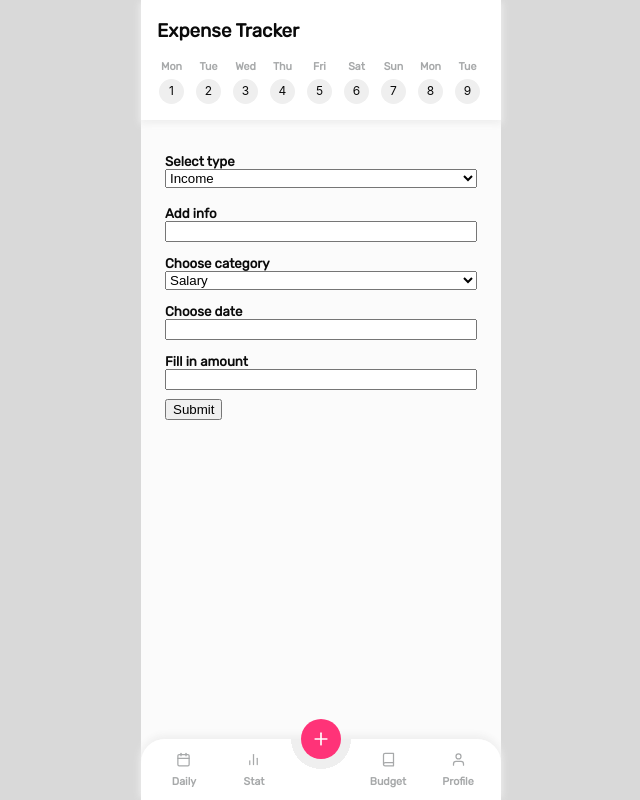
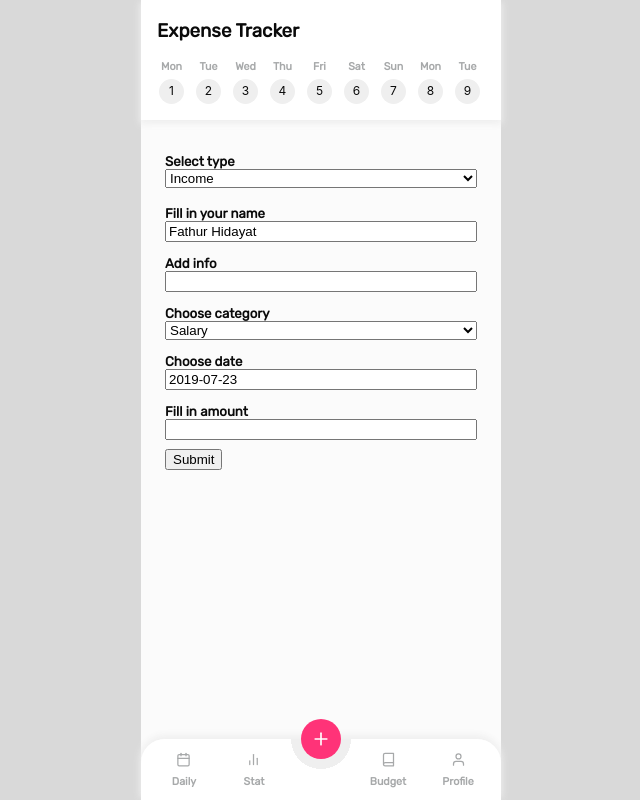
Before and after one commit to fathurhidayat3/expense-tracker, a React (Create React App) app: page /add-transaction-2 in a window 1280 px wide. Shown: the whole page, without its empty margins (319-959 px from the left). Built offline with nearby package versions, Linux system fonts and the light colour scheme.

Commit message:
Add create transaction functionality

```diff
--- a/src/App.js
+++ b/src/App.js
@@ -61,14 +61,15 @@ function App() {
     }
   ];
 
-  const initialState = () => localStorage.getItem("data");
+  // localStorage.clear();
+  // localStorage.setItem("data", JSON.stringify(dummy));
+
+  const initialState = () => JSON.parse(localStorage.getItem("data"));
   let [data, setData] = React.useState(initialState);
 
   return (
     <Router>
-      <DataContext.Provider
-        value={{ data: JSON.parse(data), setData: setData }}
-      >
+      <DataContext.Provider value={{ data: data || [], setData: setData }}>
         <DateContext.Provider value={{ etDate: etDate, setEtDate: setEtDate }}>
           <Base>
             <TopNavbar>
--- a/src/pages/AddTransaction2.js
+++ b/src/pages/AddTransaction2.js
@@ -1,18 +1,24 @@
+import { Field, Form, Formik } from "formik";
 import React from "react";
-import { Formik, Form, Field } from "formik";
 import * as Yup from "yup";
 import HeadingText from "../components/HeadingText";
+import DataContext from "../contexts/DataContext";
+import DateContext from "../contexts/DateContext";
 
 const TransactionSchema = Yup.object().shape({
   type: Yup.string(),
   info: Yup.string().required("Required"),
   category: Yup.string(),
-  date: Yup.string().required("Required"),
-  amount: Yup.string().required("Required")
+  date: Yup.date().required("Required"),
+  amount: Yup.number().required("Required")
 });
 
 const AddTransaction2 = () => {
   return (
+    <DataContext.Consumer>
+      {({ data, setData }) => (
+        <DateContext.Consumer>
+          {({ etDate }) => (
             <div
               style={{
                 flex: 1,
@@ -28,16 +34,19 @@ const AddTransaction2 = () => {
               <Formik
                 initialValues={{
                   type: "income",
+                  name: "Fathur Hidayat",
                   info: "",
                   category: "salary",
-          date: "",
+                  date: etDate,
                   amount: ""
                 }}
                 validationSchema={TransactionSchema}
                 onSubmit={values => {
-          // await console.log(JSON.parse(localStorage.getItem("data")));
+                  let newData = Object.assign(data);
+                  newData.push(values);
 
-          console.log(values);
+                  localStorage.setItem("data", JSON.stringify(newData));
+                  setData(newData);
                 }}
               >
                 {({ errors, touched }) => (
@@ -56,8 +65,25 @@ const AddTransaction2 = () => {
                         <option value="expense">Expense</option>
                       </Field>
                       <div style={{ margin: "4px 0 0 0" }}>
-                {errors.type && touched.type ? <div>{errors.type}</div> : null}
+                        {errors.type && touched.type ? (
+                          <div>{errors.type}</div>
+                        ) : null}
                       </div>
+                    </div>
+
+                    <div
+                      style={{
+                        display: "flex",
+                        flexDirection: "column",
+                        margin: "4px 0",
+                        padding: "4px 0"
+                      }}
+                    >
+                      <HeadingText type={"h5"}>Fill in your name</HeadingText>
+                      <Field name="name" />
+                      {errors.name && touched.name ? (
+                        <div>{errors.name}</div>
+                      ) : null}
                     </div>
 
                     <div
@@ -70,7 +96,9 @@ const AddTransaction2 = () => {
                     >
                       <HeadingText type={"h5"}>Add info</HeadingText>
                       <Field name="info" />
-              {errors.info && touched.info ? <div>{errors.info}</div> : null}
+                      {errors.info && touched.info ? (
+                        <div>{errors.info}</div>
+                      ) : null}
                     </div>
 
                     <div
@@ -101,7 +129,9 @@ const AddTransaction2 = () => {
                     >
                       <HeadingText type={"h5"}>Choose date</HeadingText>
                       <Field name="date" />
-              {errors.date && touched.date ? <div>{errors.date}</div> : null}
+                      {errors.date && touched.date ? (
+                        <div>{errors.date}</div>
+                      ) : null}
                     </div>
 
                     <div
@@ -124,6 +154,10 @@ const AddTransaction2 = () => {
                 )}
               </Formik>
             </div>
+          )}
+        </DateContext.Consumer>
+      )}
+    </DataContext.Consumer>
   );
 };
 
```
Lines whose indentation alone changed are shown as unchanged.
